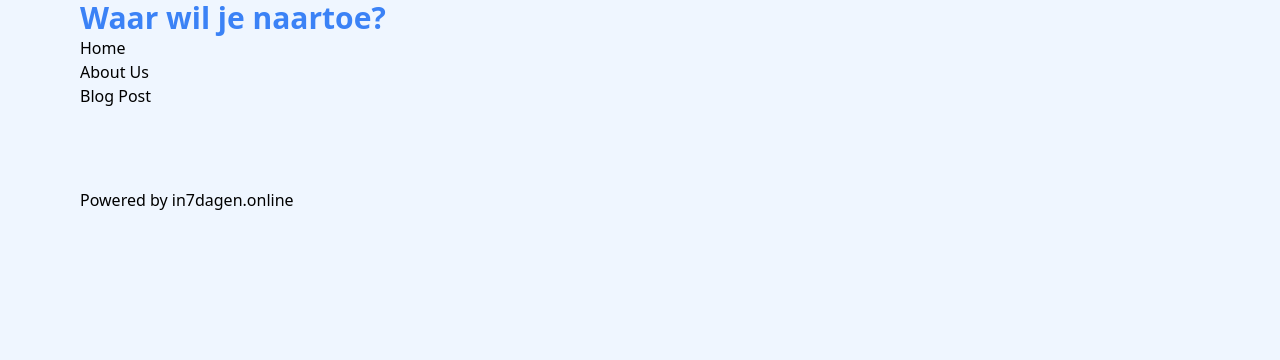
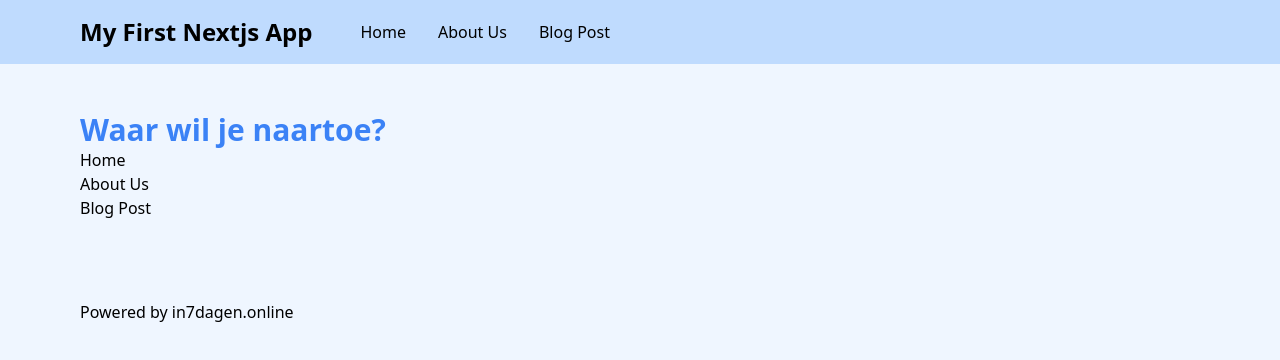
Before and after one commit to splat46/nextjs-blog, a Next.js app: page / in a window 1280 px wide. Shown: the top 360 px of the page. Built offline with nearby package versions, Linux system fonts and the light colour scheme.

Commit message:
Add Header to App and update header

```diff
--- a/components/elements/header.js
+++ b/components/elements/header.js
@@ -0,0 +1,31 @@
+import Container from "../container"
+import Link from "next/link"
+
+export default function Header () {
+    return (
+        <header className="py-4 bg-blue-200 mb-12">
+            <Container>
+                <div className="flex items-center space-x-12">
+                    <h1 className="text-2xl font-bold">My First Nextjs App</h1>
+                    <ul className="flex items-center space-x-8">
+                        <li>
+                            <Link href="/">
+                                <a>Home</a>
+                            </Link>
+                        </li>
+                        <li>
+                            <Link href="/about">
+                                <a>About Us</a>
+                            </Link>
+                        </li>
+                        <li>
+                            <Link href="/posts/first-post">
+                                <a>Blog Post</a>
+                            </Link>
+                        </li>
+                    </ul>
+                </div>
+            </Container>
+        </header>
+    )
+}
--- a/pages/_app.js
+++ b/pages/_app.js
@@ -1,9 +1,11 @@
 import '../styles/globals.css'
+import Header from '../components/elements/header'
 import Footer from '../components/elements/footer'
 
 export default function App({ Component, pageProps }) {
     return (
         <>
+            <Header />
             <Component {...pageProps} />
             <Footer />
         </>
```
